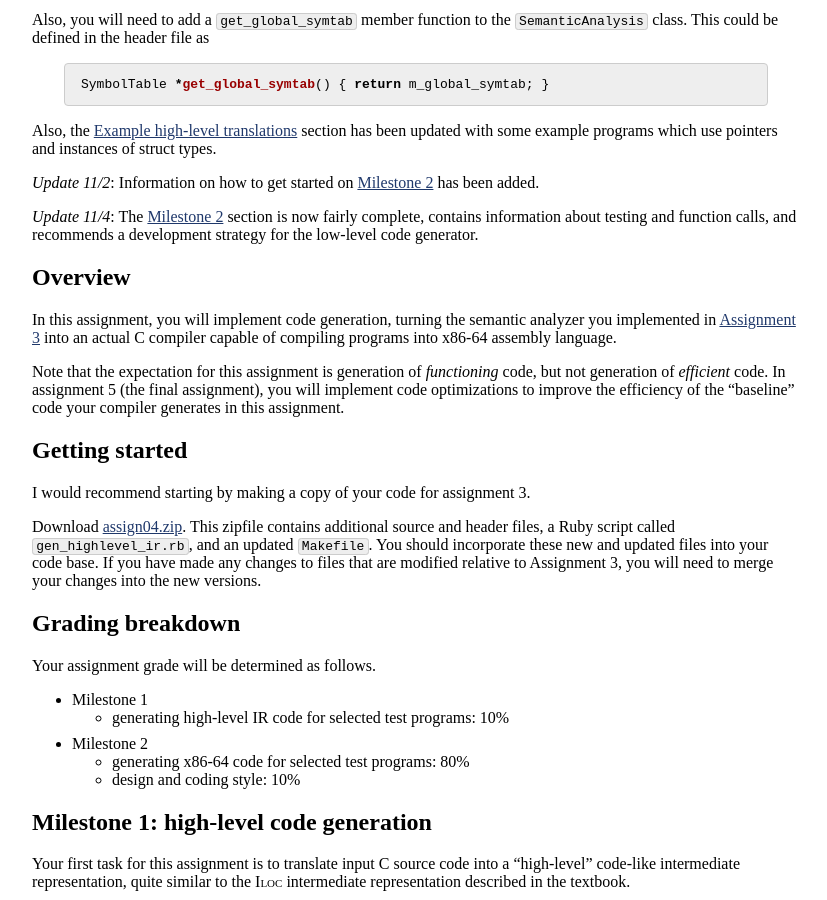
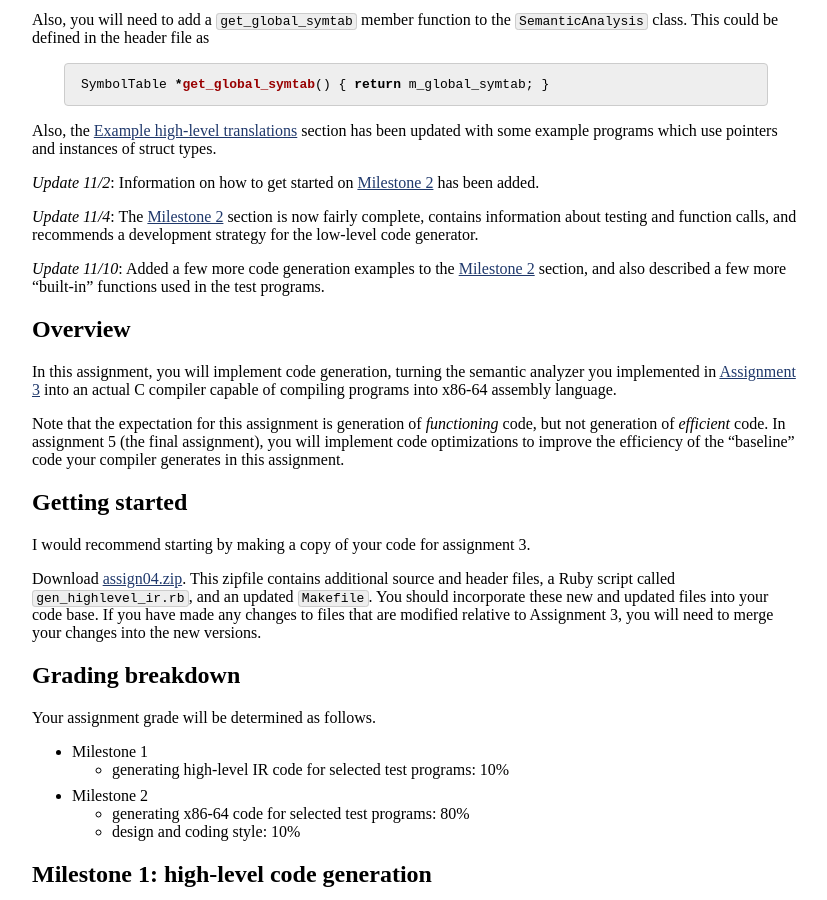
Before and after one commit to jhucompilers/fall2022, a Jekyll site: the page built from assign/assign04.md, in a window 1280 px wide and 900 px high, scrolled down 480 px. Shown: the whole window, without its empty margins (224-1051 px from the left). Built offline with Jekyll 4.4.1, drawn with Linux system fonts in a browser that asks for light colours; some of the changed text lies outside the part shown.

Commit message:
some minor updates

```diff
--- a/assign/assign04.md
+++ b/assign/assign04.md
@@ -41,6 +41,10 @@ has been added.
 *Update 11/4*: The [Milestone 2](#milestone-2-x86-64-code-generation) section
 is now fairly complete, contains information about testing and function calls,
 and recommends a development strategy for the low-level code generator.
+
+*Update 11/10*: Added a few more code generation examples to the
+[Milestone 2](#milestone-2-x86-64-code-generation) section, and also described a
+few more "built-in" functions used in the test programs.
 
 ## Overview
 
```
Also changed, not shown: other parts of assign/assign04.md (+6 -0 lines).
